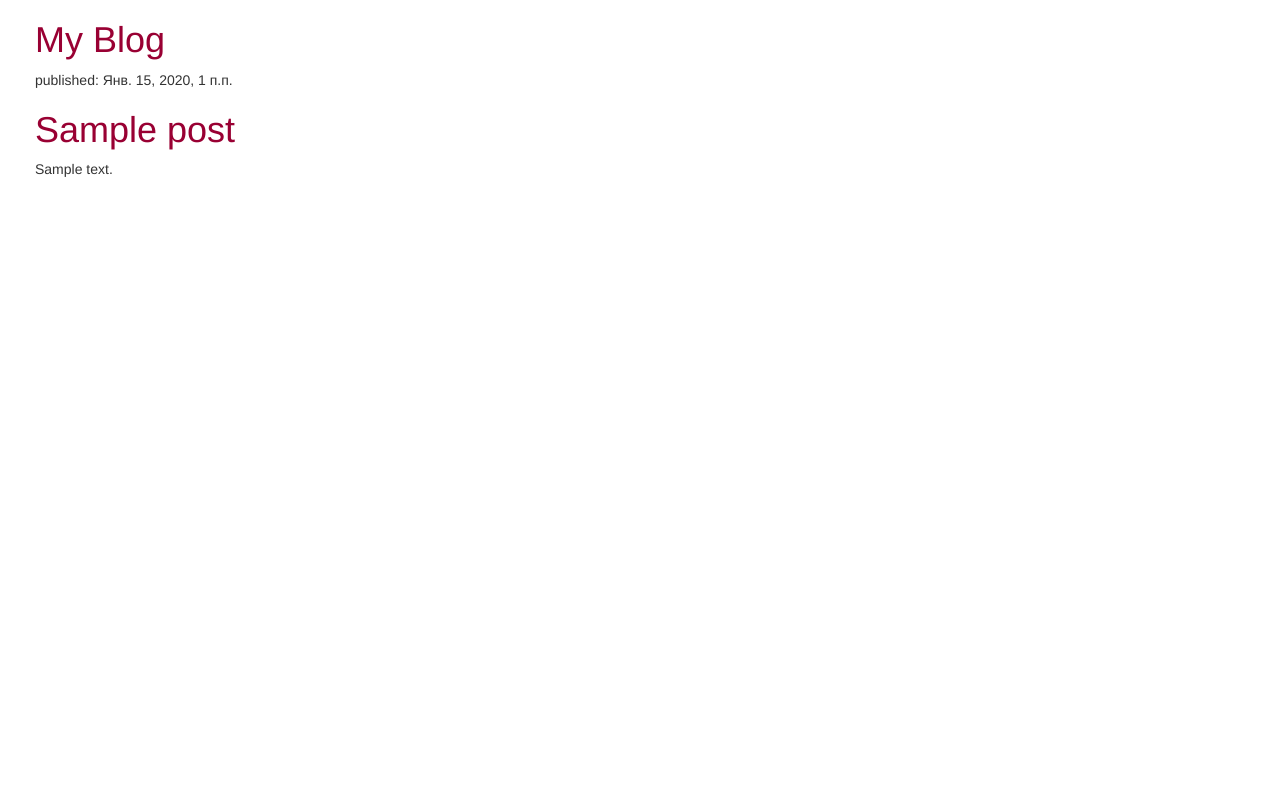
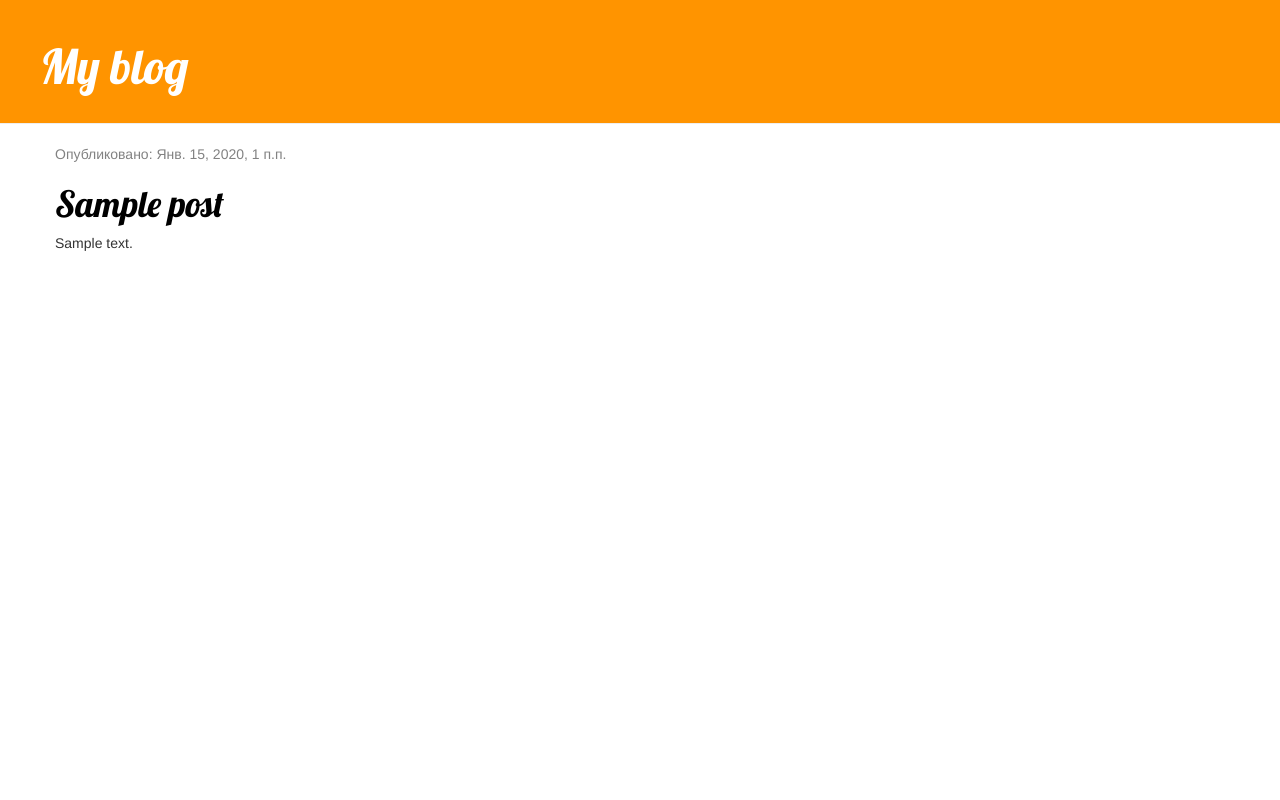
Before and after one commit to alexstux/my-first-blog, a Django app: template blog/templates/blog/post_list.html in a window 1280 px wide. Run offline with Django 3.2, Linux system fonts and the light colour scheme; the template is opened without the code that fills it: values that come from a table or form of the project are taken from there, others are empty; tables that the repository leaves empty hold one stand-in row (values such as "Sample post"); some libraries are stand-ins or nearby versions.

Commit message:
css and html r

```diff
--- a/blog/static/css/blog.css
+++ b/blog/static/css/blog.css
@@ -1,7 +1,46 @@
-h1 a {
-    color: #990033;
+.page-header {
+    background-color: #ff9400;
+    margin-top: 0;
+    padding: 20px 20px 20px 40px;
 }
 
-body {
-    padding-left: 35px;
+.page-header h1, .page-header h1 a, .page-header h1 a:visited, .page-header h1 a:active {
+    color: #ffffff;
+    font-size: 36pt;
+    text-decoration: none;
 }
+
+.content {
+    margin-left: 40px;
+}
+
+h1, h2, h3, h4 {
+    font-family: 'Lobster', cursive;
+}
+
+.date {
+    color: #828282;
+}
+
+.save {
+    float: right;
+}
+
+.post-form textarea, .post-form input {
+    width: 100%;
+}
+
+.top-menu, .top-menu:hover, .top-menu:visited {
+    color: #ffffff;
+    float: right;
+    font-size: 26pt;
+    margin-right: 20px;
+}
+
+.post {
+    margin-bottom: 70px;
+}
+
+.post h1 a, .post h1 a:visited {
+    color: #000000;
+}
--- a/blog/templates/blog/post_list.html
+++ b/blog/templates/blog/post_list.html
@@ -7,17 +7,26 @@
 		<link rel="stylesheet" href="{% static 'css/blog.css' %}">
         <title>Liveart blog</title>
     </head>
+
     <body>
-		<div>
-			<h1><a href="/">My Blog</a></h1>
+		<div class="page-header">
+			<h1><a href="/">My blog</a></h1>
 		</div>
 
-		{% for post in posts %}
-			<div>
-				<p>published: {{ post.published_date }}</p>
-				<h1><a href="">{{ post.title }}</a></h1>
-				<p>{{ post.text|linebreaksbr }}</p>
-			</div>
-		{% endfor %}
+		<div class="content container">
+    <div class="row">
+        <div class="col-md-8">
+            {% for post in posts %}
+                <div class="post">
+                    <div class="date">
+                        <p>Опубликовано: {{ post.published_date }}</p>
+                    </div>
+                    <h1><a href="">{{ post.title }}</a></h1>
+                    <p>{{ post.text|linebreaksbr }}</p>
+                </div>
+            {% endfor %}
+        </div>
+    </div>
+		</div>
     </body>
 </html>
```
